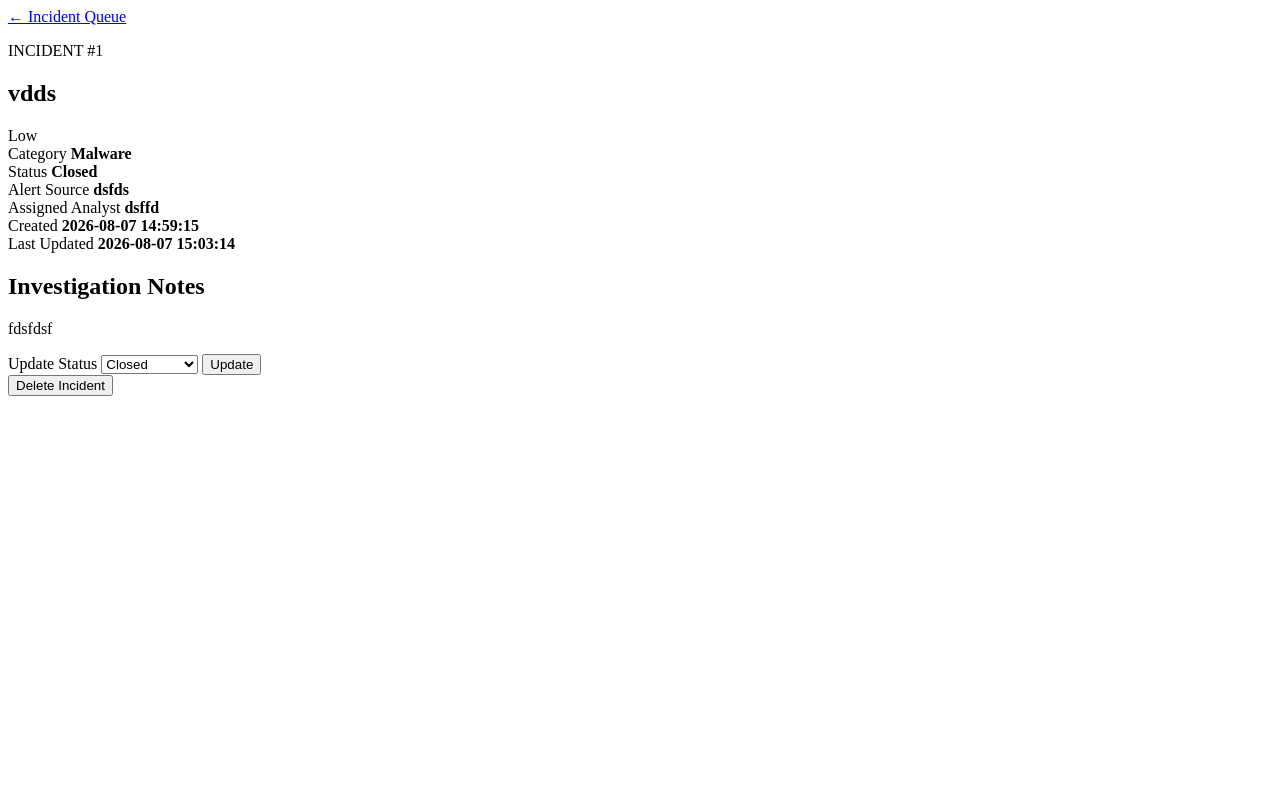
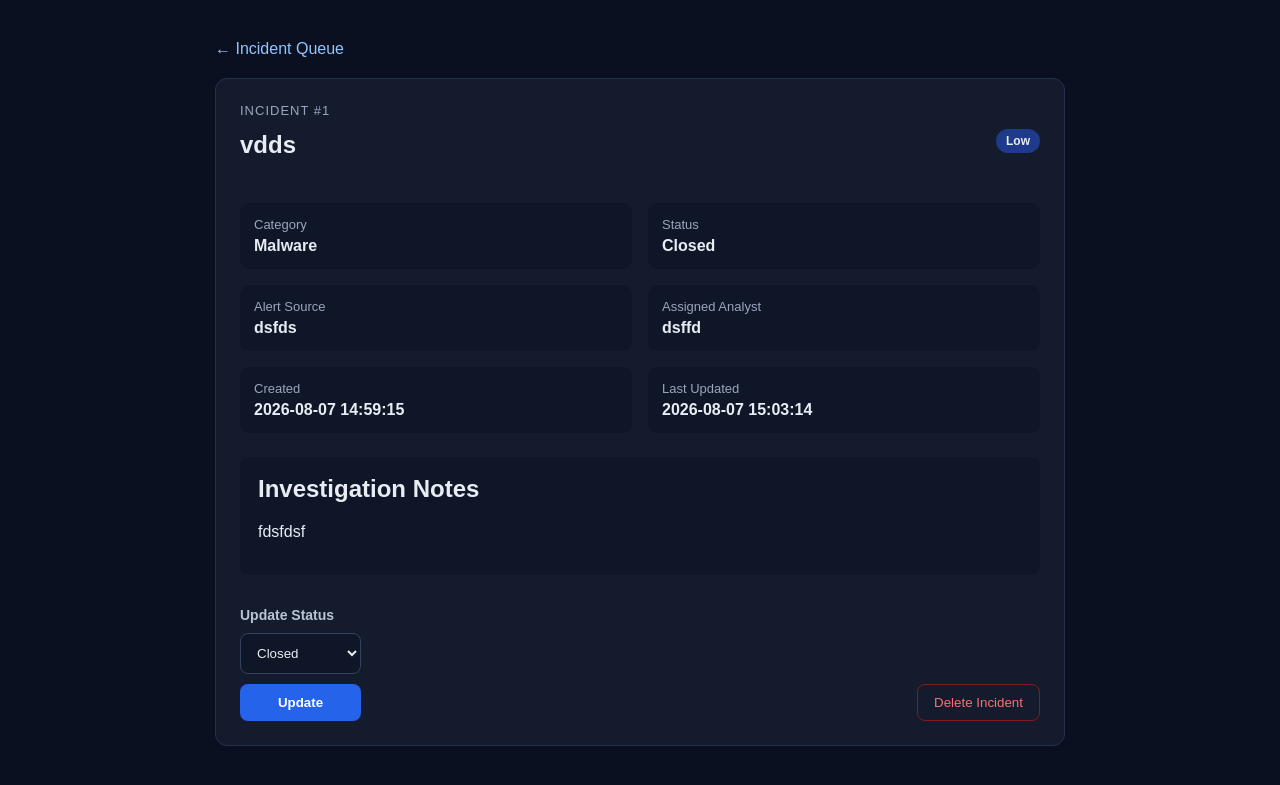
Before and after one commit to GGtascher/soc-incident-manager, a Flask app: page /incident/1 in a window 1280 px wide. Shown: the top 785 px of the page. Run offline with Flask 3, Linux system fonts and the light colour scheme; data comes from the database, SQL or seed files in the repository.

Commit message:
Update style.css

```diff
--- a/static/style.css
+++ b/static/style.css
@@ -1,230 +1,293 @@
-<!DOCTYPE html>
-<html lang="en">
+* {
+    box-sizing: border-box;
+}
 
-<head>
+body {
+    margin: 0;
+    font-family: Arial, Helvetica, sans-serif;
+    background: #0b1020;
+    color: #e8ecf3;
+}
 
-    <meta charset="UTF-8">
+a {
+    color: inherit;
+}
 
-    <meta
-        name="viewport"
-        content="width=device-width, initial-scale=1.0"
-    >
+.container {
+    width: min(1180px, 92%);
+    margin: 0 auto;
+    padding: 40px 0;
+}
 
-    <title>
-        Incident #{{ incident.id }}
-    </title>
+.small-container {
+    max-width: 850px;
+}
 
-    <link
-        rel="stylesheet"
-        href="{{ url_for('static', filename='style.css') }}"
-    >
+header {
+    display: flex;
+    justify-content: space-between;
+    align-items: center;
+    gap: 20px;
+    margin-bottom: 30px;
+}
 
-</head>
+h1,
+h2,
+h3,
+p {
+    margin-top: 0;
+}
 
+.subtitle {
+    color: #9aa6bd;
+}
 
-<body>
+.button {
+    display: inline-block;
+    border: 0;
+    border-radius: 8px;
+    padding: 11px 18px;
+    background: #2563eb;
+    color: white;
+    font-weight: 600;
+    text-decoration: none;
+    cursor: pointer;
+}
 
-<div class="container small-container">
+.button:hover {
+    opacity: 0.9;
+}
 
-    <a
-        href="{{ url_for('index') }}"
-        class="back-link"
-    >
-        ← Incident Queue
-    </a>
+.stats {
+    display: grid;
+    grid-template-columns: repeat(4, 1fr);
+    gap: 16px;
+    margin-bottom: 28px;
+}
 
+.stat-card {
+    background: #141b2d;
+    border: 1px solid #25304a;
+    border-radius: 12px;
+    padding: 20px;
+}
 
-    <section class="incident-panel">
+.stat-card span {
+    display: block;
+    color: #9aa6bd;
+    margin-bottom: 8px;
+}
 
-        <div class="incident-heading">
+.stat-card strong {
+    font-size: 28px;
+}
 
-            <div>
+.critical-card {
+    border-color: #7f1d1d;
+}
 
-                <p class="incident-number">
-                    INCIDENT #{{ incident.id }}
-                </p>
+.panel,
+.form-panel,
+.incident-panel {
+    background: #141b2d;
+    border: 1px solid #25304a;
+    border-radius: 12px;
+    padding: 24px;
+}
 
-                <h1>
-                    {{ incident.title }}
-                </h1>
+.panel-header,
+.incident-heading {
+    display: flex;
+    justify-content: space-between;
+    align-items: center;
+    gap: 20px;
+    margin-bottom: 22px;
+}
 
-            </div>
+table {
+    width: 100%;
+    border-collapse: collapse;
+}
 
+th,
+td {
+    text-align: left;
+    padding: 14px 12px;
+    border-bottom: 1px solid #25304a;
+}
 
-            <span
-                class="severity severity-{{ incident.severity|lower }}"
-            >
-                {{ incident.severity }}
-            </span>
+th {
+    color: #9aa6bd;
+    font-size: 13px;
+    text-transform: uppercase;
+}
 
-        </div>
+.incident-link {
+    color: #60a5fa;
+    text-decoration: none;
+    font-weight: 600;
+}
 
+.incident-link:hover {
+    text-decoration: underline;
+}
 
-        <div class="details-grid">
+.severity,
+.status {
+    display: inline-block;
+    border-radius: 999px;
+    padding: 5px 10px;
+    font-size: 12px;
+    font-weight: 700;
+}
 
-            <div class="detail">
+.severity-low {
+    background: #1e3a8a;
+}
 
-                <span>Category</span>
+.severity-medium {
+    background: #854d0e;
+}
 
-                <strong>
-                    {{ incident.category }}
-                </strong>
+.severity-high {
+    background: #9a3412;
+}
 
-            </div>
+.severity-critical {
+    background: #991b1b;
+}
 
+.status {
+    background: #26334f;
+}
 
-            <div class="detail">
+.back-link {
+    display: inline-block;
+    margin-bottom: 20px;
+    color: #93c5fd;
+    text-decoration: none;
+}
 
-                <span>Status</span>
+.details-grid {
+    display: grid;
+    grid-template-columns: repeat(2, 1fr);
+    gap: 16px;
+    margin: 24px 0;
+}
 
-                <strong>
-                    {{ incident.status }}
-                </strong>
+.detail {
+    background: #0f1628;
+    border-radius: 9px;
+    padding: 14px;
+}
 
-            </div>
+.detail span {
+    display: block;
+    color: #9aa6bd;
+    font-size: 13px;
+    margin-bottom: 5px;
+}
 
+.description {
+    margin: 24px 0;
+    padding: 18px;
+    background: #0f1628;
+    border-radius: 9px;
+}
 
-            <div class="detail">
+.actions {
+    display: flex;
+    justify-content: space-between;
+    gap: 20px;
+    align-items: end;
+}
 
-                <span>Alert Source</span>
+form {
+    display: flex;
+    flex-direction: column;
+    gap: 10px;
+}
 
-                <strong>
-                    {{ incident.source or "Not specified" }}
-                </strong>
+label {
+    margin-top: 8px;
+    color: #b9c3d6;
+    font-size: 14px;
+    font-weight: 600;
+}
 
-            </div>
+input,
+select,
+textarea {
+    width: 100%;
+    border: 1px solid #33415f;
+    border-radius: 8px;
+    padding: 11px 12px;
+    background: #0f1628;
+    color: #e8ecf3;
+}
 
+textarea {
+    resize: vertical;
+}
 
-            <div class="detail">
+.submit-button {
+    margin-top: 12px;
+}
 
-                <span>Assigned Analyst</span>
+.delete-button {
+    border: 1px solid #7f1d1d;
+    border-radius: 8px;
+    padding: 10px 16px;
+    background: transparent;
+    color: #f87171;
+    cursor: pointer;
+}
 
-                <strong>
-                    {{ incident.assigned_to or "Unassigned" }}
-                </strong>
+.delete-button:hover {
+    background: #3f1414;
+}
 
-            </div>
+.empty-state {
+    padding: 40px 20px;
+    text-align: center;
+    color: #9aa6bd;
+}
 
+.incident-number {
+    color: #9aa6bd;
+    font-size: 13px;
+    letter-spacing: 1px;
+}
 
-            <div class="detail">
+@media (max-width: 800px) {
+    .stats {
+        grid-template-columns: repeat(2, 1fr);
+    }
 
-                <span>Created</span>
+    .details-grid {
+        grid-template-columns: 1fr;
+    }
 
-                <strong>
-                    {{ incident.created_at }}
-                </strong>
+    header,
+    .panel-header,
+    .incident-heading,
+    .actions {
+        align-items: stretch;
+        flex-direction: column;
+    }
 
-            </div>
+    table {
+        font-size: 13px;
+    }
+}
 
+@media (max-width: 520px) {
+    .stats {
+        grid-template-columns: 1fr;
+    }
 
-            <div class="detail">
-
-                <span>Last Updated</span>
-
-                <strong>
-                    {{ incident.updated_at }}
-                </strong>
-
-            </div>
-
-        </div>
-
-
-        <div class="description">
-
-            <h2>Investigation Notes</h2>
-
-            <p>
-                {{ incident.description or "No description provided." }}
-            </p>
-
-        </div>
-
-
-        <div class="actions">
-
-            <form
-                method="POST"
-                action="{{ url_for(
-                    'update_status',
-                    incident_id=incident.id
-                ) }}"
-            >
-
-                <label>
-                    Update Status
-                </label>
-
-                <select name="status">
-
-                    <option
-                        {% if incident.status == "New" %}
-                        selected
-                        {% endif %}
-                    >
-                        New
-                    </option>
-
-                    <option
-                        {% if incident.status == "Investigating" %}
-                        selected
-                        {% endif %}
-                    >
-                        Investigating
-                    </option>
-
-                    <option
-                        {% if incident.status == "Contained" %}
-                        selected
-                        {% endif %}
-                    >
-                        Contained
-                    </option>
-
-                    <option
-                        {% if incident.status == "Closed" %}
-                        selected
-                        {% endif %}
-                    >
-                        Closed
-                    </option>
-
-                </select>
-
-                <button
-                    type="submit"
-                    class="button"
-                >
-                    Update
-                </button>
-
-            </form>
-
-
-            <form
-                method="POST"
-                action="{{ url_for(
-                    'delete_incident',
-                    incident_id=incident.id
-                ) }}"
-                onsubmit="return confirm('Delete this incident?');"
-            >
-
-                <button
-                    type="submit"
-                    class="delete-button"
-                >
-                    Delete Incident
-                </button>
-
-            </form>
-
-        </div>
-
-    </section>
-
-</div>
-
-</body>
-
-</html>
+    .container {
+        width: 94%;
+        padding: 24px 0;
+    }
+}
```
